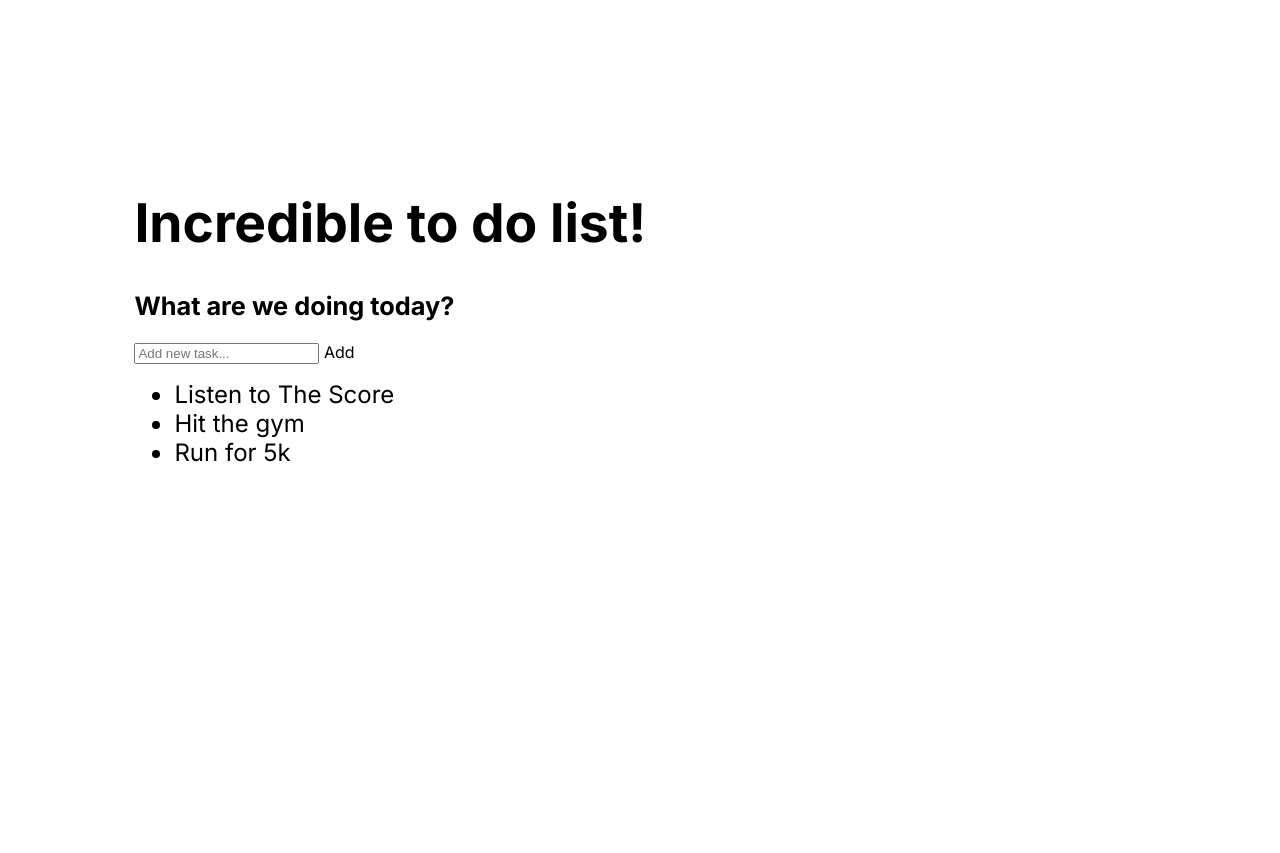
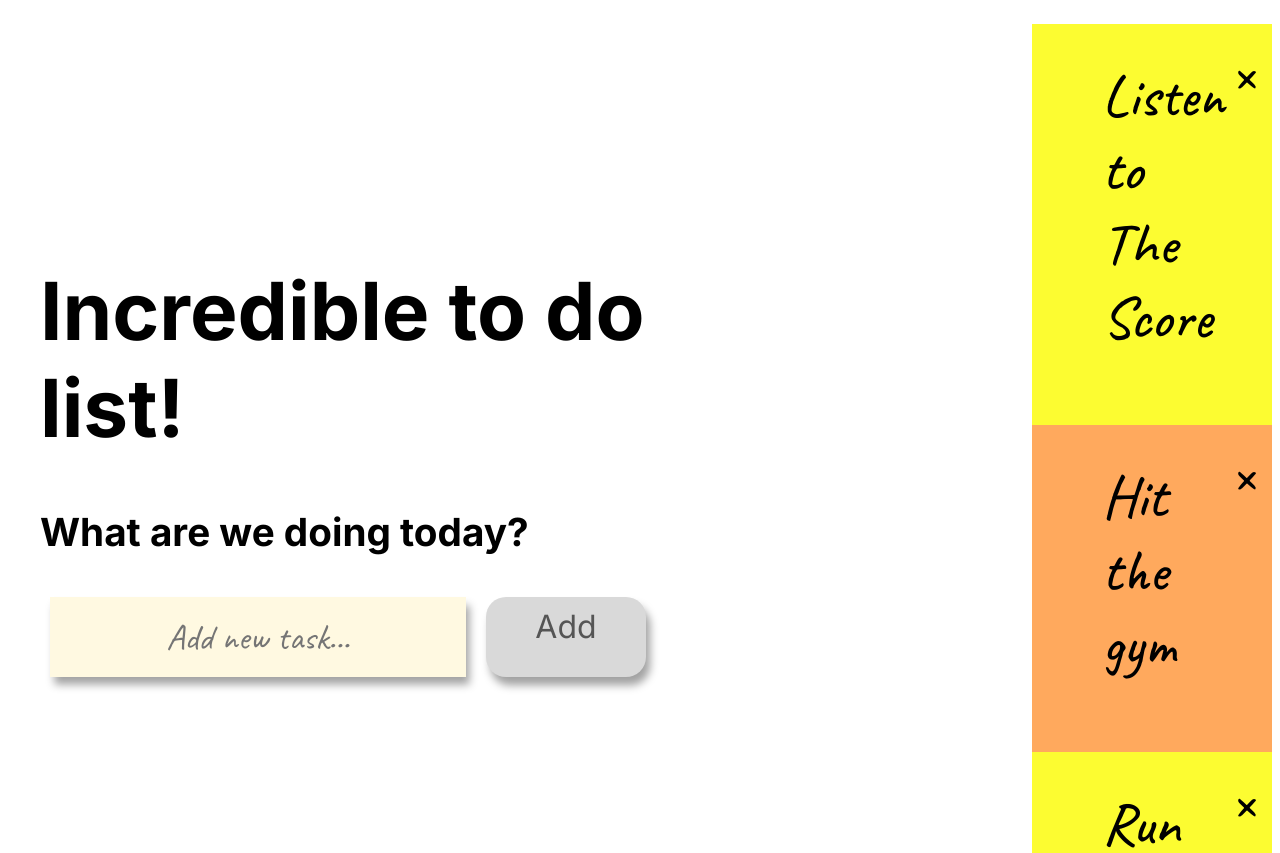
Before and after one commit to ImWalterGZ/ToDoList, a plain HTML site: page index.html in a window 1280 px wide. Shown: the top 853 px of the page. Before the commit the page ends 800 px from the top, so only its background shows below. Drawn offline with Linux system fonts and the light colour scheme; a web font is replaced by a local one.

Commit message:
no he entendido java script, pero, somehow i coded

```diff
--- a/index.html
+++ b/index.html
@@ -6,24 +6,78 @@
     <link rel="stylesheet" href="styles.css">
 </head>
 <body>
-    <div class="centerUP">
+    <div class="containerLeft">
         <div>
         <h1>Incredible to do list!</h1>
         <h2>What are we doing today?</h2>
         </div>
         <div class="inputSection">
         <input type="text" id="newTask" placeholder="Add new task...">
-        <span onclick="newElement()" class="addBtn">Add</span>
+        <span onclick="newElement()" class="addBtn"><span class="textButton">Add </span> </span>
     </div>
-        <div class="listContainer">
-            <ul>
-                <li>Listen to The Score</li>
-                <li>Hit the gym</li>
-                <li>Run for 5k</li>
-            </ul>
-        </div>
+    </div>
+    <div class="containerRight">
+        <ul class="sticky" id="myUL">
+            <li>Listen to The Score</li>
+            <li>Hit the gym</li>
+            <li>Run for 5k</li>
+            <li>Make dinner</li>
+        </ul>
     </div>
 
+<script>
+    var myNodelist = document.getElementsByTagName("LI");
+    var i;
+    for (i=0; i < myNodelist.length; i++){
+        var span = document.createElement("SPAN");
+        var txt = document.createTextNode("\u00D7");
+        span.className = "close";
+        span.appendChild(txt);
+        myNodelist[i].appendChild(span);
+    }
 
+    var close = document.getElementsByClassName("close");
+    var i;
+    for (i=0; i < close.length; i++){
+        close[i].onclick = function() {
+            var div = this.parentElement;
+            div.style.display = "none"
+        }
+    }
+
+    var list = document.querySelector('ul');
+    list.addEventListener('click', function(ev){
+        if (ev.target.tagName === 'LI') {
+            ev.target.classList.toggle('checked');
+        }
+    }, false);
+
+    function newElement(){
+        var li = document.createElement("li");
+        var inputValue = document.getElementById("newTask").value;
+        var t = document.createTextNode(inputValue);
+        li.appendChild(t);
+        if(inputValue === ''){
+            alert("you better write something!");
+        } else {
+            document.getElementById("myUL").appendChild(li);
+        }
+        document.getElementById("myInput").value = "";
+        var span = document.createElement("SPAN");
+        var txt = document.createTextNode("\u00D7");
+        span.className = "close";
+        span.appendChild(txt);
+        li.appendChild(span);
+
+        for (i = 0; i < close.length; i++) {
+        close[i].onclick = function() {
+        var div = this.parentElement;
+        div.style.display = "none";
+    }
+}
+}
+
+
+</script>
 </body>
 </html>
--- a/styles.css
+++ b/styles.css
@@ -1,19 +1,26 @@
 @import url('https://fonts.googleapis.com/css2?family=Inter:wght@100..900&display=swap');
-
+@import url('https://fonts.googleapis.com/css2?family=Caveat:wght@400..700&family=Lugrasimo&display=swap');
+*{
+    box-sizing: border-box;
+}
 body{
     font-family: Inter, sans-serif;
 }
-.centerUP{
+.containerRight{
+    display:block;
+    margin-left: 10vh;
+    display: inline-block;
     text-align: left;
-    margin-top: 15%;
-    margin-left: 10%;
+    width: 35vh;
+    height: 50vh;
+    float: right;
 }
-.centerUP h1{
-    font-size: 40pt;
+.containerLeft h1{
+    font-size: 60pt;
 }
 
-.centerUP h2{
-    font-size: 19pt;
+.containerLeft h2{
+    font-size: 29pt;
 }
 
 
@@ -22,3 +29,122 @@ body{
 
 
 }
+
+.containerLeft{
+    margin-top: 25vh;
+    margin-left: 4vh;
+    display: inline-block;
+    float: left;
+    width: 80vh;
+    height: 50vh;
+}
+.sticky{
+    list-style-type: none;
+    font-family: caveat, system-ui, -apple-system, BlinkMacSystemFont, 'Segoe UI', Roboto, Oxygen, Ubuntu, Cantarell, 'Open Sans', 'Helvetica Neue', sans-serif;
+
+}
+
+ul > li{
+    font-size: 44pt;
+    font-weight: 500;
+    cursor: pointer;
+    position: relative;
+    background-color: rgb(255, 169, 93)  ;
+    padding: 35px 70px 70px 70px;
+
+
+}
+
+ul li:nth-child(odd) {
+    background: hsl(60, 97%, 59%);
+  }
+
+  ul li:hover {
+    background: #ddd;
+  }
+  ul li:hover:nth-child(odd) {
+    background: #7e7171;
+  }
+
+  ul li.checked {
+    background: #888;
+    color: #fff;
+    text-decoration: line-through;
+  }
+
+  ul li.checked::before {
+    content: '';
+    position: absolute;
+    border-color: #fff;
+    border-style: solid;
+    border-width: 0 2px 2px 0;
+    top: 10px;
+    left: 16px;
+    transform: rotate(45deg);
+    height: 15px;
+    width: 7px;
+  }
+
+  .close {
+    position: absolute;
+    right: 0;
+    top: 0;
+    padding: 12px 16px 12px 16px;
+  }
+
+  ul li.checked::before{
+    content: '';
+    position: absolute;
+    border-color: #fff;
+    border-style: solid;
+    border-width: 0 2px 2px 0;
+    top: 10px;
+    left: 16px;
+    transform: rotate(45deg);
+    height: 15px;
+    width: 7px;
+  }
+
+  .addBtn {
+    margin:10px;
+    display:inline-block;
+    position: relative;
+    padding: 10px;
+    width: 25%;
+    height: 20%;
+    background: #d9d9d9;
+    color: #555;
+    text-align: center;
+    font-size: 16px;
+    cursor: pointer;
+    transition: 0.3s;
+    border-radius: 20px;
+    box-shadow: 4.2px 8.3px 8.3px hsl(0deg 0% 0% / 0.37);
+
+  }
+  .addBtn .textButton{
+    font-size: 24pt;
+
+
+  }
+
+
+  input {
+    display: inline-block;
+    font-family: caveat;
+    margin: 10px;
+    border: none;
+    border-radius: 0;
+    width: 65%;
+    height: 20%;
+    padding: 10px;
+    float: left;
+    font-size: 36px;
+    box-shadow: 4.2px 8.3px 8.3px hsl(0deg 0% 0% / 0.37);
+    text-align: center;
+    background-color: #fff9e1;
+  }
+
+  .addBtn:hover {
+    background-color: #bbb;
+  }
```
